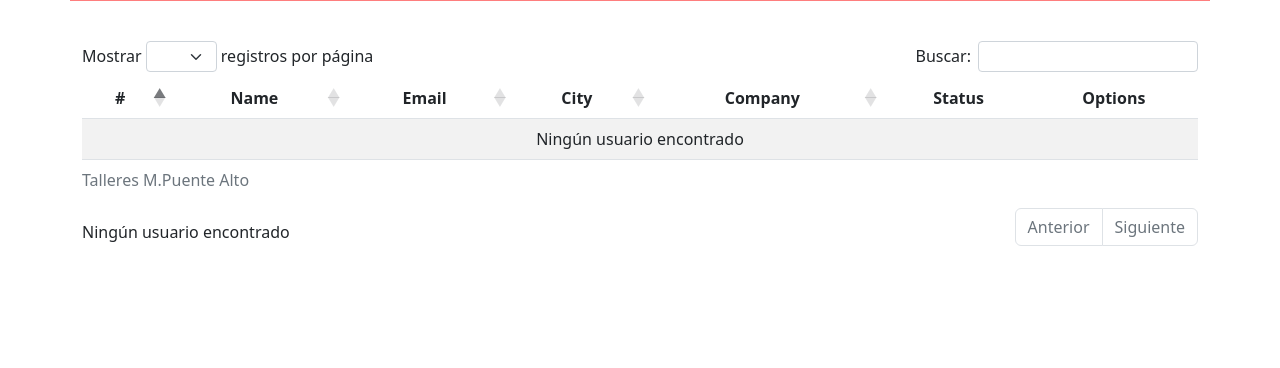
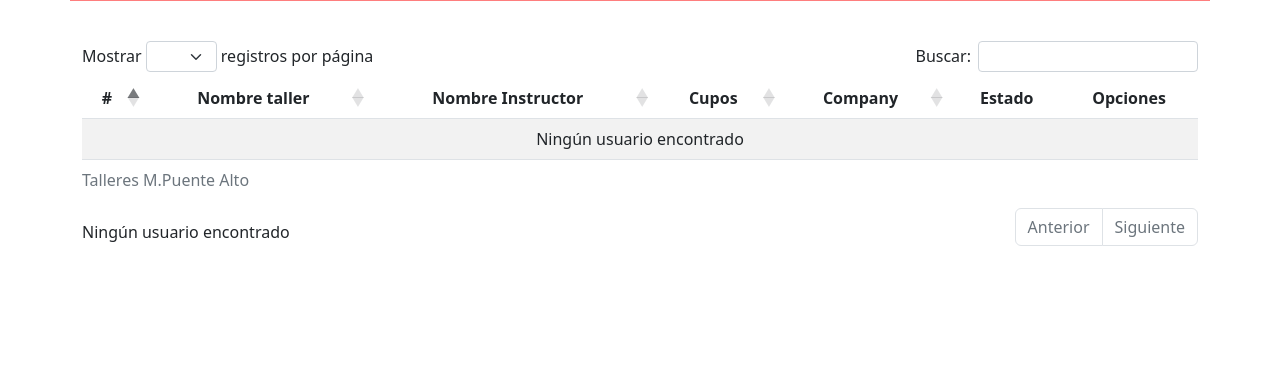
Before and after one commit to camixcode/TalleresMunicipales, a Django app: page /AdministardorGeneral in a window 1280 px wide. Shown: the part 183-551 px from the top of the page. Run offline with Django 4.2, Linux system fonts and the light colour scheme; some libraries are stand-ins or nearby versions.

Commit message:
Update Admin_General.html

```diff
--- a/TestDjango/core/templates/core/Admin_General.html
+++ b/TestDjango/core/templates/core/Admin_General.html
@@ -47,12 +47,12 @@
                     <thead>
                         <tr>
                             <th class="centered">#</th>
-                            <th class="centered">Name</th>
-                            <th class="centered">Email</th>
-                            <th class="centered">City</th>
+                            <th class="centered">Nombre taller</th>
+                            <th class="centered">Nombre Instructor</th>
+                            <th class="centered">Cupos</th>
                             <th class="centered">Company</th>
-                            <th class="centered">Status</th>
-                            <th class="centered">Options</th>
+                            <th class="centered">Estado</th>
+                            <th class="centered">Opciones</th>
                         </tr>
                     </thead>
                     <tbody id="tableBody_users"></tbody>
```
